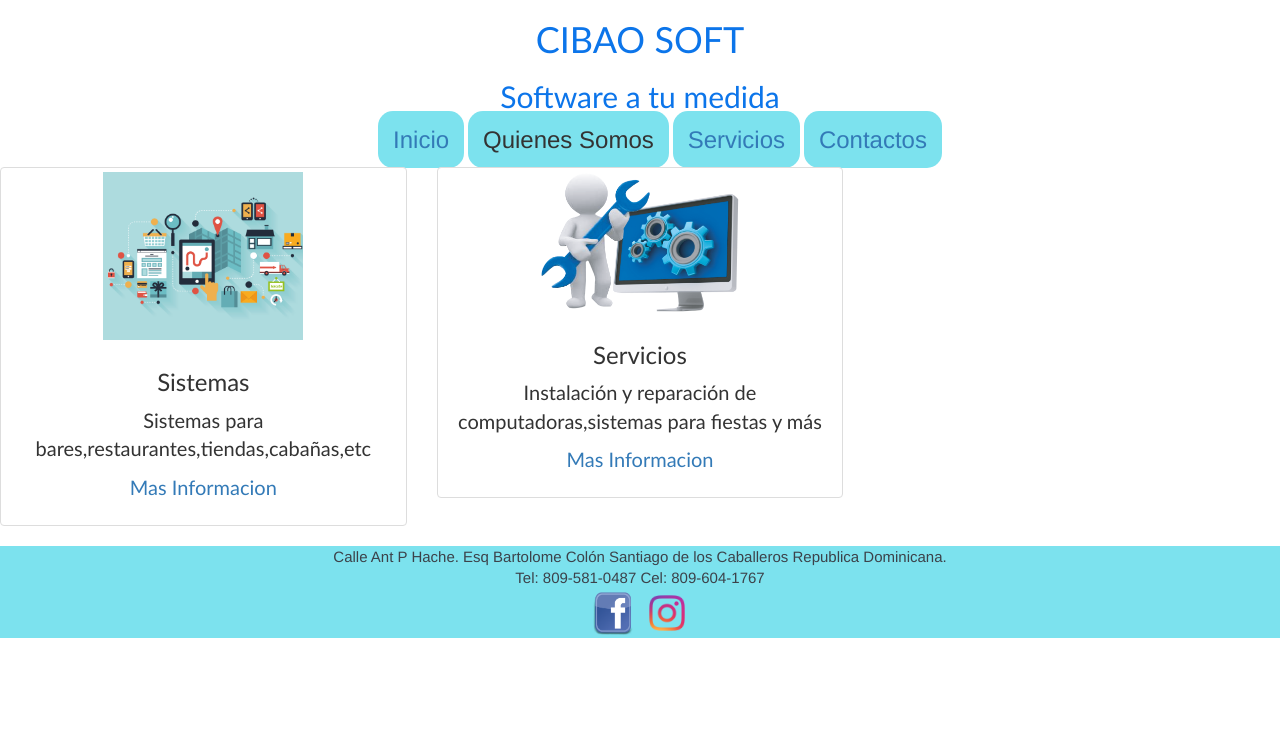
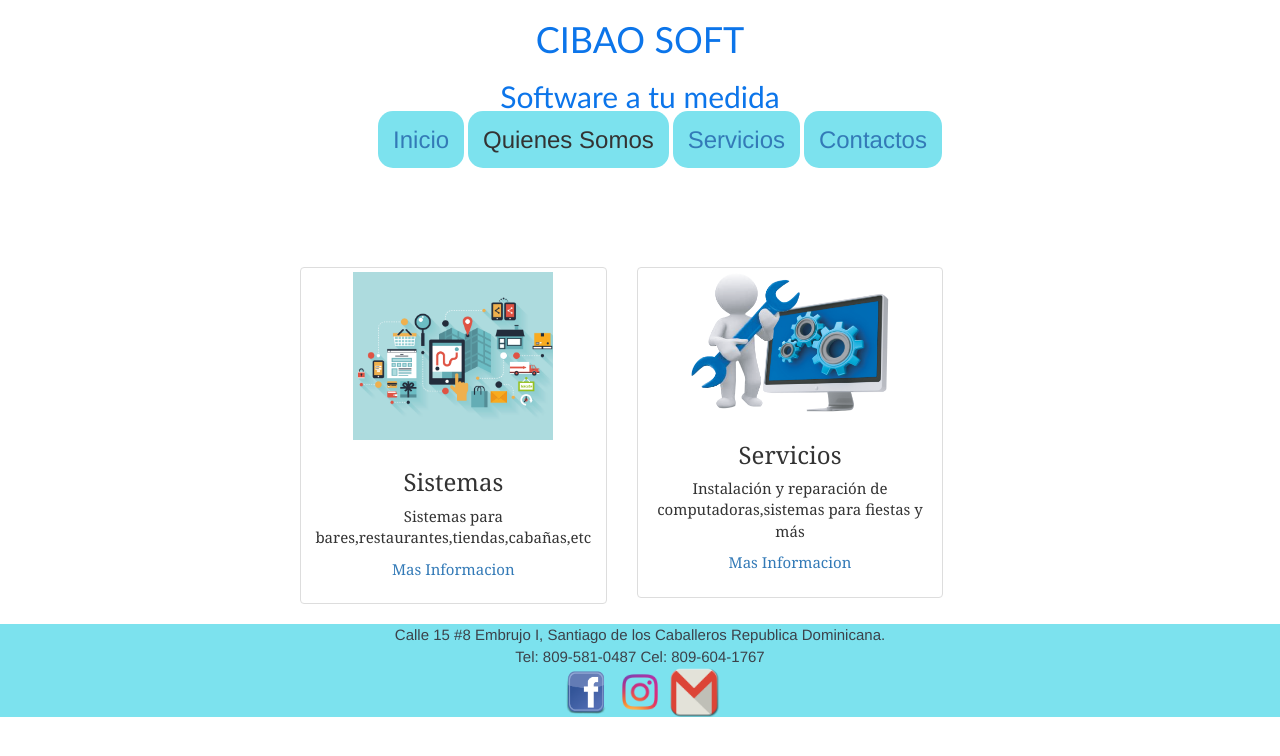
Before and after one commit to jeimygarciia/CIBAOSOFT, a website: page public_html/servicios.html in a window 1280 px wide. Drawn offline with nearby package versions, Linux system fonts and the light colour scheme.

Commit message:
agregando pagina de servicios y imagenes

```diff
--- a/public_html/estilos/misestilos.css
+++ b/public_html/estilos/misestilos.css
@@ -10,7 +10,7 @@ and open the template in the editor.
 
 ul li{
     list-style-type: none;
-    display: inline;
+     display: inline;
      font-size: 24px;
      background: #7CE2EE;
      padding:15px;
@@ -87,3 +87,18 @@ a:hover{
     text-decoration: none;
 
 }
+
+#cuerpo1{
+    text-decoration: none;
+    font-size: 15px;
+    font-family: "Georgia";
+    text-align: center;
+    padding-top: 100px;
+    padding-left: 300px;
+}
+
+
+.row a{
+    font-size: 15px;
+   text-decoration: none;
+}
--- a/public_html/servicios.html
+++ b/public_html/servicios.html
@@ -8,7 +8,7 @@
         <link href="estilos/misestilos.css" rel="stylesheet" type="text/css"/>
         <link rel="stylesheet" href="https://maxcdn.bootstrapcdn.com/bootstrap/3.3.7/css/bootstrap.min.css">
     </head>
-    <body>
+
         <div id="cabecera">
             <h1>CIBAO SOFT</h1>
             <h2>Software a tu medida</h2>
@@ -22,7 +22,7 @@
             </ul>
         </div>
         <!--Cuerpo-->
-        <div id="cuerpo">
+        <div id="cuerpo1">
             <div class="row">
                 <div class="col-sm-6 col-md-4">
                     <div class="thumbnail">
@@ -52,11 +52,12 @@
 
 
         <div id="pie">
-            Calle Ant P Hache. Esq Bartolome Colón Santiago de los Caballeros Republica Dominicana. <br>
+            Calle 15 #8 Embrujo I, Santiago de los Caballeros Republica Dominicana. <br>
             Tel: 809-581-0487 Cel: 809-604-1767 <br>
-            <img src="imagenes/img2.png" width="50" height="50" alt=""/>
-            <img src="imagenes/img4.png" width="50" height="50" alt=""/>
+            <img src="imagenes/img2.png" width="50" height="50" alt="facebook"/>
+            <img src="imagenes/img4.png" width="50" height="50" alt="instagram"/>
+            <img src="imagenes/gmail.png" width="50" height="50" alt="gmail"/>
         </div>
 
-    </body>
+
 </html>
```
Also changed, not shown: public_html/formulario.html (+4 -3 lines), public_html/index.html (+4 -3 lines), nbproject/private/private.xml (line endings or trailing spaces), public_html/imagenes/gmail.png (added).
